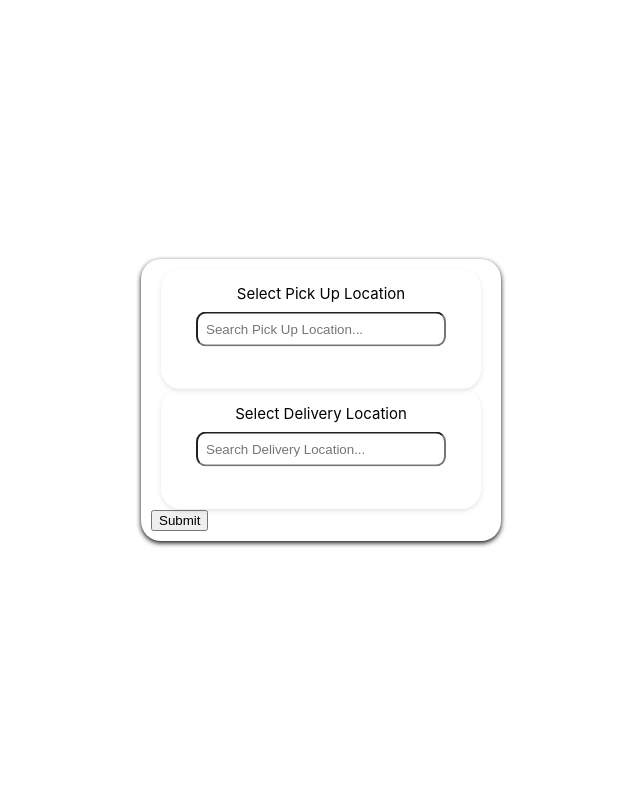
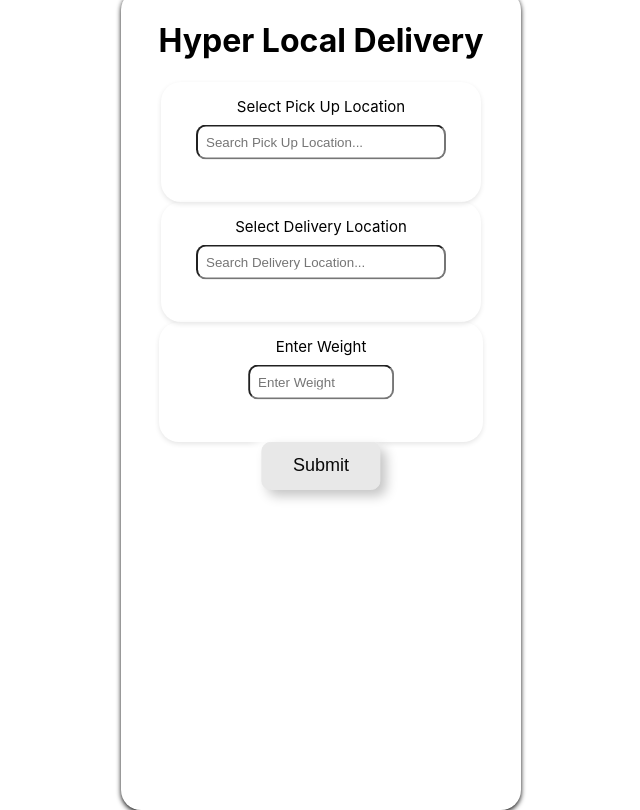
Before and after one commit to Pramothsgp/Bus-User-Panel, a React (Create React App) app: page /Deliverydetails in a window 1280 px wide. Shown: the whole page, without its empty margins (319-959 px from the left). Built offline with nearby package versions, Linux system fonts and the light colour scheme.

Commit message:
Updated Local Deliver  Panel

```diff
--- a/src/Components/LocalDelivery/Delivery.css
+++ b/src/Components/LocalDelivery/Delivery.css
@@ -1,10 +1,66 @@
+
 .HLP-container {
     position: absolute;
     top: 50%;
     left: 50%;
     transform: translate(-50%,-50%);
-    width: 340px;
+    width: 380px;
     border-radius: 20px;
     box-shadow: 0 2px 5px #0f0f0f;
     padding: 10px;
+    height: 800px;
 }
+.HLP-weight-container {
+    position: relative;
+    height: 100px;
+    width: 80%;
+    margin: 0 auto;
+    padding: 10px;
+    box-shadow: 0 2px 5px rgba(0, 0, 0, 0.1);
+    border-radius: 20px;
+}
+.HLP-weight-label {
+    position: absolute;
+    font-size: 15px;
+    top: 20%;
+    left: 50%;
+    /* width: 250px; */
+    text-align: center;
+    transform: translate(-50% ,-50%);
+  }
+#weight-input {
+    position: absolute;
+    right: 5%;
+    top: 50%;
+    left: 50%;
+    transform: translate(-50%,-50%);
+    flex: 1;
+    padding: 8px;
+    /* width: 250px; */
+    border-radius: 10px;
+    box-sizing: border-box;
+  }
+
+  /* From Uiverse.io by adamgiebl */
+.HLP-form-btn {
+    position: relative;
+    left: 50%;
+    transform: translateX(-50%);
+    color: #090909;
+    padding: 0.7em 1.7em;
+    font-size: 18px;
+    border-radius: 0.5em;
+    background: #e8e8e8;
+    cursor: pointer;
+    border: 1px solid #e8e8e8;
+    transition: all 0.3s;
+    box-shadow: 6px 6px 12px #c5c5c5, -6px -6px 12px #ffffff;
+  }
+
+  .HLP-form-btn:hover {
+    border: 1px solid white;
+  }
+
+  .HLP-form-btn:active {
+    box-shadow: 4px 4px 12px #c5c5c5, -4px -4px 12px #ffffff;
+  }
--- a/src/Components/LocalDelivery/DeliveryDetails.js
+++ b/src/Components/LocalDelivery/DeliveryDetails.js
@@ -7,20 +7,37 @@ const locationData = [
   { id :"kun",name: 'kuniyamuthur', latitude: 10.96324600, longitude: 76.94702200 },
   { id:"kvp",name: 'kovaipudur perivu', latitude: 10.93676, longitude: 76.951173 }
 ];
+const num = '1234567890';
+const alpb = 'ABCDEFGHIJKLMNOPQRSTUVWXYZ';
 const DeliveryDetails = () => {
-
+  const [orderid, setOrderid] = useState('');
+  const [price, setPrice] = useState(0);
+  const [weight, setweight] = useState(null);
   const [pickupLocation, setPickupLocation] = useState('');
   const [destination, setDestination] = useState('');
+  const [showOrder, setShowOrder] = useState(false);
+  const handleSubmit = ()=>{
+    var temp = '';
+    for (var i = 0; i < 2; i++)
+      temp += alpb[Math.floor(Math.random() * 26)];
+    for ( i = 0; i < 3; i++)
+      temp += num[Math.floor(Math.random() * 10)];
+
+    setOrderid(temp);
+    setPrice(Math.round(weight * 2.76 * 100)/100);
+    setShowOrder(true);
+  }
   return (
-    <div className='HLP-container'>
-      <form className='HLP-form'>
+    <div className='HLP-container' >
+      <h1><center>Hyper Local Delivery</center></h1>
+      <div className='HLP-form' >
         <div className='HLP-searchbar-container'>
           <SearchBar
             inputValue={pickupLocation}
             setInputValue={setPickupLocation}
             allSuggestions={locationData}
             attribute='name'
-            label= 'Pick Up Location'
+            label='Pick Up Location'
           />
           </div>
         <div className='HLP-searchbar-container'>
@@ -32,8 +49,37 @@ const DeliveryDetails = () => {
             label= 'Delivery Location'
           />
         </div>
-        <button className='HLP-form-btn'>Submit</button>
-      </form>
+        <div className='HLP-weight-container'>
+          <div className='HLP-weight-label'>
+            <label htmlFor='weight-input'>Enter Weight</label>
+          </div>
+          <input
+            id='weight-input'
+            type='number'
+            placeholder='Enter Weight'
+            onChange={(e) => {
+              setweight(e.target.value);
+              setShowOrder(false);
+            }}
+          />
+        </div>
+        {!showOrder &&
+          <button
+            className='HLP-form-btn'
+            onClick={handleSubmit}
+          >Submit</button>
+        }
+      </div>
+      {showOrder &&
+        <div className='HLP-weight-container'>
+          <h3>
+            Order id : {orderid}
+          </h3>
+          <h3>
+            Price : {price}
+          </h3>
+        </div>
+      }
     </div>
   );
 };
--- /dev/null
+++ b/src/Components/Navigation/NavBar.css
@@ -0,0 +1,87 @@
+@import url("https://fonts.googleapis.com/css2?family=Dancing+Script:wght@700&family=Montserrat:wght@400;600;700&display=swap");
+
+
+:root {
+    --header-height: 3.5rem;
+    --first-color: hsl(28, 88%, 62%);
+    --title-color: hsl(0, 0%, 95%);
+    --text-color: hsl(0, 0%, 75%);
+    --body-color: hsl(0, 0%, 6%);
+    --body-font: "Montserrat", sans-serif;
+    --second-font: "Dancing Script", cursive;
+    --h2-font-size: 1.25rem;
+    --small-font-size: 0.813rem;
+    --font-semi-bold: 600;
+    --z-tooltip: 10;
+    --z-fixed: 100;
+   }
+
+
+.header {
+    position: fixed;
+    width: 100%;
+    top: 0;
+    left: 0;
+    background-color: #000;
+    z-index: var(--z-fixed);
+
+   }
+
+   .nav-container {
+    display: flex;
+    align-items: center;
+    justify-content: space-between;
+    position: relative;
+    height: var(--header-height);
+    margin: 1rem;
+   }
+
+   .nav__logo {
+    color: var(--first-color);
+    transition: color 0.4s;
+    font-size: var(--h2-font-size);
+    font-family: var(--second-font);
+   }
+
+   .nav__toggle,
+   .nav__close {
+    font-size: 1.5rem;
+    color: var(--title-color);
+    cursor: pointer;
+   }
+
+   .nav__cta {
+    background-color: var(--first-color);
+    color: var(--title-color);
+    border: none;
+    border-radius: 4px;
+    cursor: pointer;
+    transition: background-color 0.3s ease;
+    padding: 0.75rem 1.5rem;
+   }
+   .nav__list {
+    display: flex;
+    flex-direction: column;
+    row-gap: 2.5rem;
+   }
+
+   .nav__link {
+    color: var(--title-color);
+    font-weight: var(--font-semi-bold);
+    transition: color 0.4s;
+   }
+
+   .nav__link:hover {
+    color: var(--first-color);
+   }
+
+   .nav__close {
+    position: absolute;
+    top: 1rem;
+    right: 1.5rem;
+   }
+
+   .show-menu {
+    right: 0;
+    flex-direction: row;
+   }
```
Also changed, not shown: src/Components/Navigation/NavBar.js (added, +69 -0 lines).
